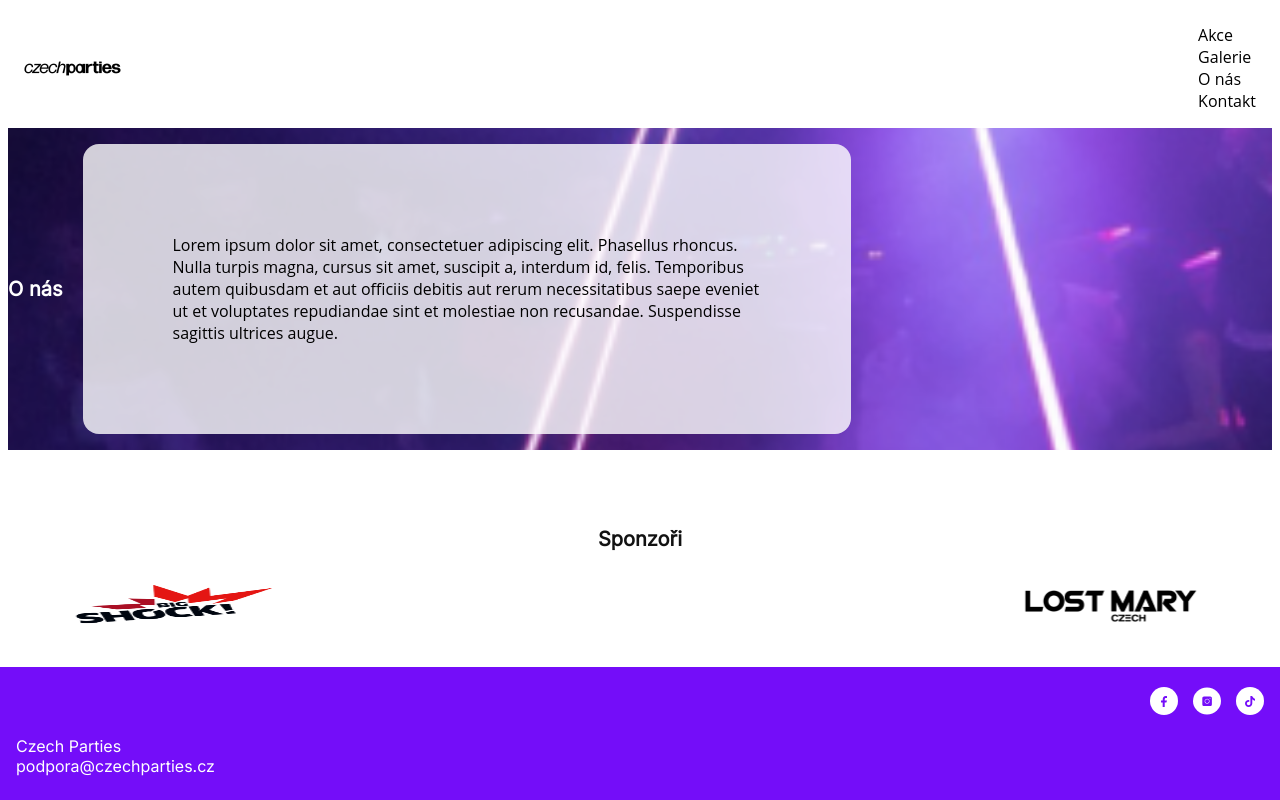
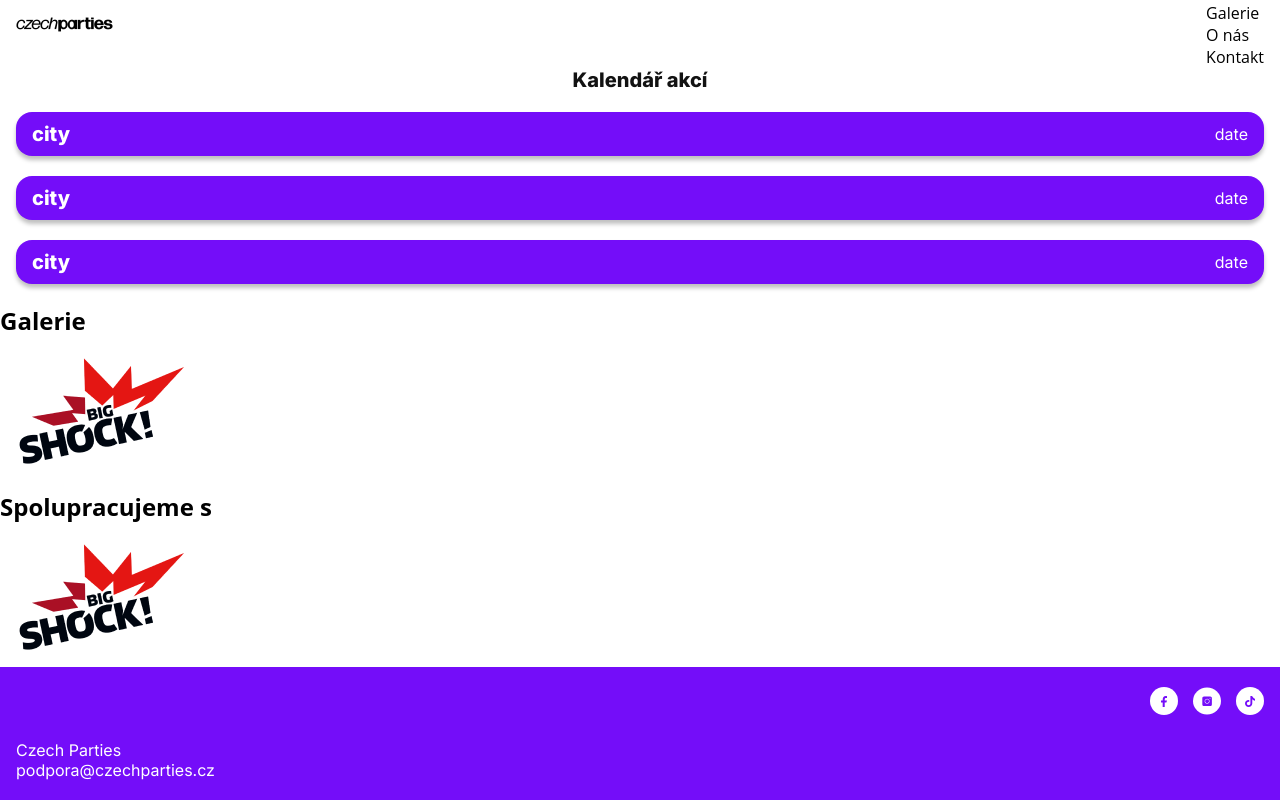
Before and after one commit to KamilaSemotanova/czech-parties, a React app: page / in a window 1280 px wide. Shown: the top 800 px of the page. Built offline with nearby package versions, Linux system fonts and the light colour scheme.

Commit message:
Add placeholders for components

```diff
--- a/src/components/Header/style.css
+++ b/src/components/Header/style.css
@@ -1,5 +1,7 @@
 .header {
   display: flex;
+  width: 100vw;
+  height: 3rem;
   padding: 0px 16px;
   justify-content: space-between;
   align-items: center;
@@ -34,7 +36,7 @@
 }
 
 .menu__phone-btn--togle {
-  height: 2.3rem;
+  height: 1.8rem;
   margin-left: 2rem;
 }
 
--- a/src/pages/Home/About/style.css
+++ b/src/pages/Home/About/style.css
@@ -3,6 +3,7 @@
   flex-direction: column;
   align-items: center;
   gap: 20px;
+  padding: 2rem 0;
   background: url("./img/background-about.png"), lightgray -0.281px -156.766px / 186.371% 137.684% no-repeat;
   background-size: cover;
   background-position: center;
@@ -12,15 +13,21 @@
   color: #FFF;
   text-align: center;
   font-size: 20px;
-  font-family: Inter;
+  font-family: "Inter", sans-serif;
   font-style: normal;
   font-weight: 800;
   line-height: normal;
 }
 
 .about__text {
+  color: #121212;
+  font-size: 16px;
+  font-family: "Inter", sans-serif;
+  font-style: normal;
+  font-weight: 500;
+  line-height: normal;
   display: flex;
-  width: 70vw;
+  width: 90vw;
   padding: 20px 30px;
   justify-content: center;
   align-items: center;
@@ -32,10 +39,18 @@
 @media (min-width: 840px) {
   .about {
     flex-direction: row;
+    justify-content: space-evenly;
+    align-items: center;
+    padding: 3rem 1rem;
+  }
+
+  .about__title {
+    text-shadow: 0px 4px 4px 0px rgba(0, 0, 0, 0.25);
+    font-size: 96px;
   }
 
   .about__text {
     width: 60vw;
-    padding: 90px;
+    padding: 80px;
   }
 }
--- /dev/null
+++ b/src/pages/Home/Cooperation/index.jsx
@@ -0,0 +1,14 @@
+import React from 'react';
+import './style.css';
+
+export const Cooperation = () => {
+  return (
+    <section className="cooperation">
+      <h2 className="cooperation__title">Spolupracujeme s</h2>
+      <img
+        src={require('../Sponsors/img/logo-bigshock-transparent 1.png')}
+        alt=""
+      />
+    </section>
+  );
+};
--- /dev/null
+++ b/src/pages/Home/Events/index.jsx
@@ -0,0 +1,22 @@
+import React from 'react';
+import './style.css';
+
+export const Events = () => {
+  return (
+    <section className="events">
+      <h2 className="events__title">Kalendář akcí</h2>
+      <div className="event">
+        <h3 className="event__city">city</h3>
+        <p className="event__date">date</p>
+      </div>
+      <div className="event">
+        <h3 className="event__city">city</h3>
+        <p className="event__date">date</p>
+      </div>
+      <div className="event">
+        <h3 className="event__city">city</h3>
+        <p className="event__date">date</p>
+      </div>
+    </section>
+  );
+};
--- /dev/null
+++ b/src/pages/Home/Events/style.css
@@ -0,0 +1,49 @@
+.events {
+  display: flex;
+  padding: 20px 16px;
+  flex-direction: column;
+  align-items: center;
+  gap: 20px;
+  flex-shrink: 0;
+  align-self: stretch;
+}
+
+.events__title {
+  color: #121212;
+  text-align: center;
+  font-size: 20px;
+  font-family: "Inter";
+  font-style: normal;
+  font-weight: 800;
+  line-height: normal;
+}
+
+.event {
+  display: flex;
+  padding: 10px 16px;
+  justify-content: space-between;
+  align-items: center;
+  align-self: stretch;
+  border-radius: 16px;
+  background: #740DF9;
+  box-shadow: 0px 4px 4px 0px rgba(0, 0, 0, 0.25);
+}
+
+.event__city {
+  color: #FFF;
+  font-size: 20px;
+  font-family: "Inter";
+  font-style: normal;
+  font-weight: 800;
+  line-height: normal;
+}
+
+.event__date {
+  color: #FFF;
+  text-align: right;
+  font-size: 16px;
+  font-family: Inter;
+  font-style: normal;
+  font-weight: 500;
+  line-height: normal;
+}
--- /dev/null
+++ b/src/pages/Home/Gallery/index.jsx
@@ -0,0 +1,14 @@
+import React from 'react';
+import './style.css';
+
+export const Gallery = () => {
+  return (
+    <section className="gallery">
+      <h2 className="gallery__title">Galerie</h2>
+      <img
+        src={require('../Sponsors/img/logo-bigshock-transparent 1.png')}
+        alt=""
+      />
+    </section>
+  );
+};
--- a/src/pages/Home/Sponsors/style.css
+++ b/src/pages/Home/Sponsors/style.css
@@ -1,5 +1,6 @@
 .sponsors {
   display: flex;
+  width: 100vw;
   padding: 60px 100px 40px 100px;
   flex-direction: column;
   justify-content: center;
@@ -20,7 +21,6 @@
 
 .sponsors__logo {
   display: flex;
-  width: 1175px;
   justify-content: space-between;
   align-items: center;
 }
--- a/src/pages/Home/index.jsx
+++ b/src/pages/Home/index.jsx
@@ -2,10 +2,16 @@ import React from 'react';
 import './style.css';
 import { Sponsors } from './Sponsors';
 import { About } from './About';
+import { Events } from './Events';
+import { Gallery } from './Gallery';
+import { Cooperation } from './Cooperation';
 
 export const HomePage = () => {
   return (
     <>
+      <Events />
+      <Gallery />
+      <Cooperation />
       <About />
       <Sponsors />
     </>
--- a/src/style.css
+++ b/src/style.css
@@ -1,7 +1,10 @@
 @import url('https://fonts.googleapis.com/css2?family=Inter&display=swap');
+
+@import url('https://fonts.googleapis.com/css2?family=Inter:wght@800&display=swap');
 
 * {
   box-sizing: border-box;
+  margin: 0;
 }
 
 html {
```
Also changed, not shown: src/pages/Home/Cooperation/style.css (added), src/pages/Home/Gallery/style.css (added).
